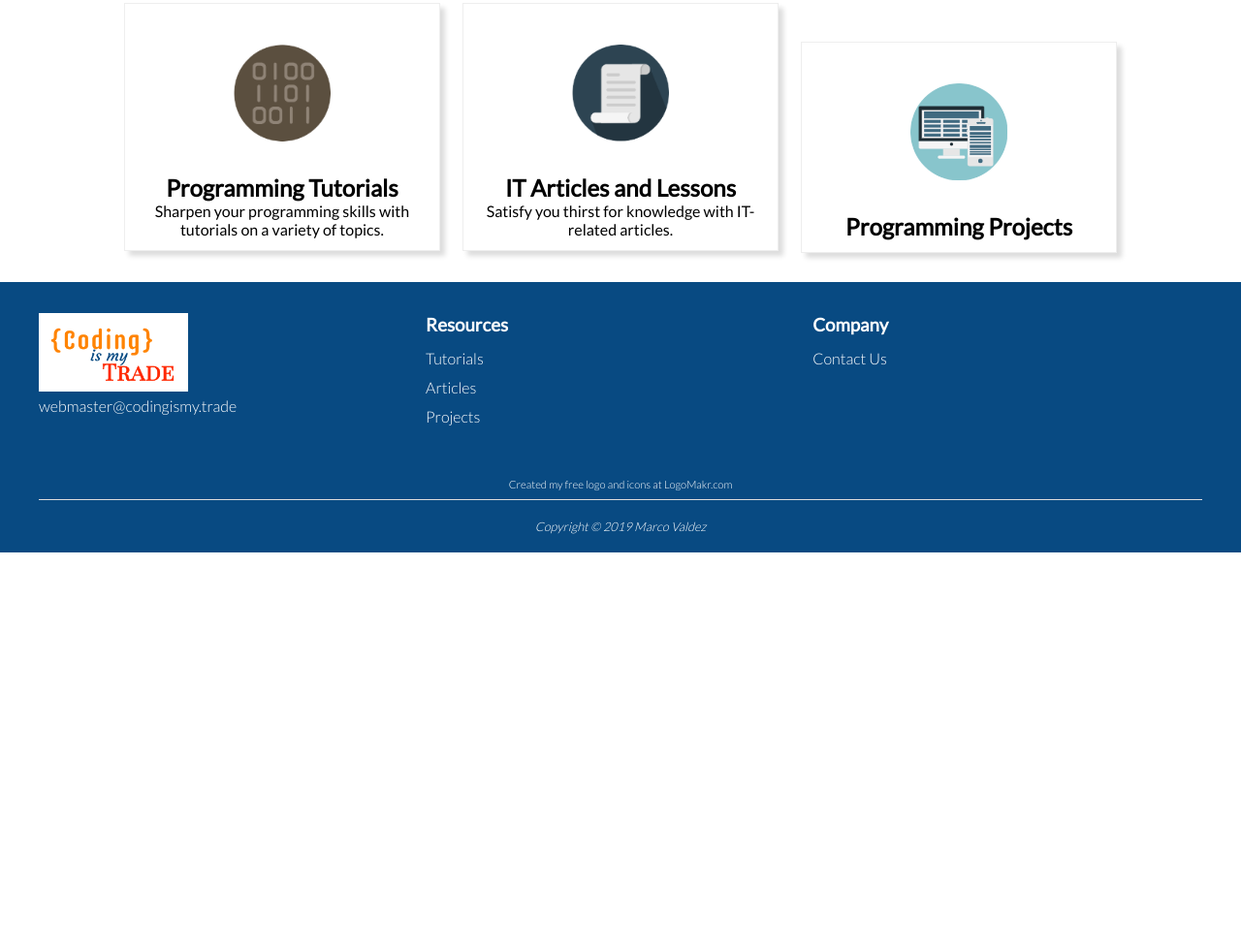
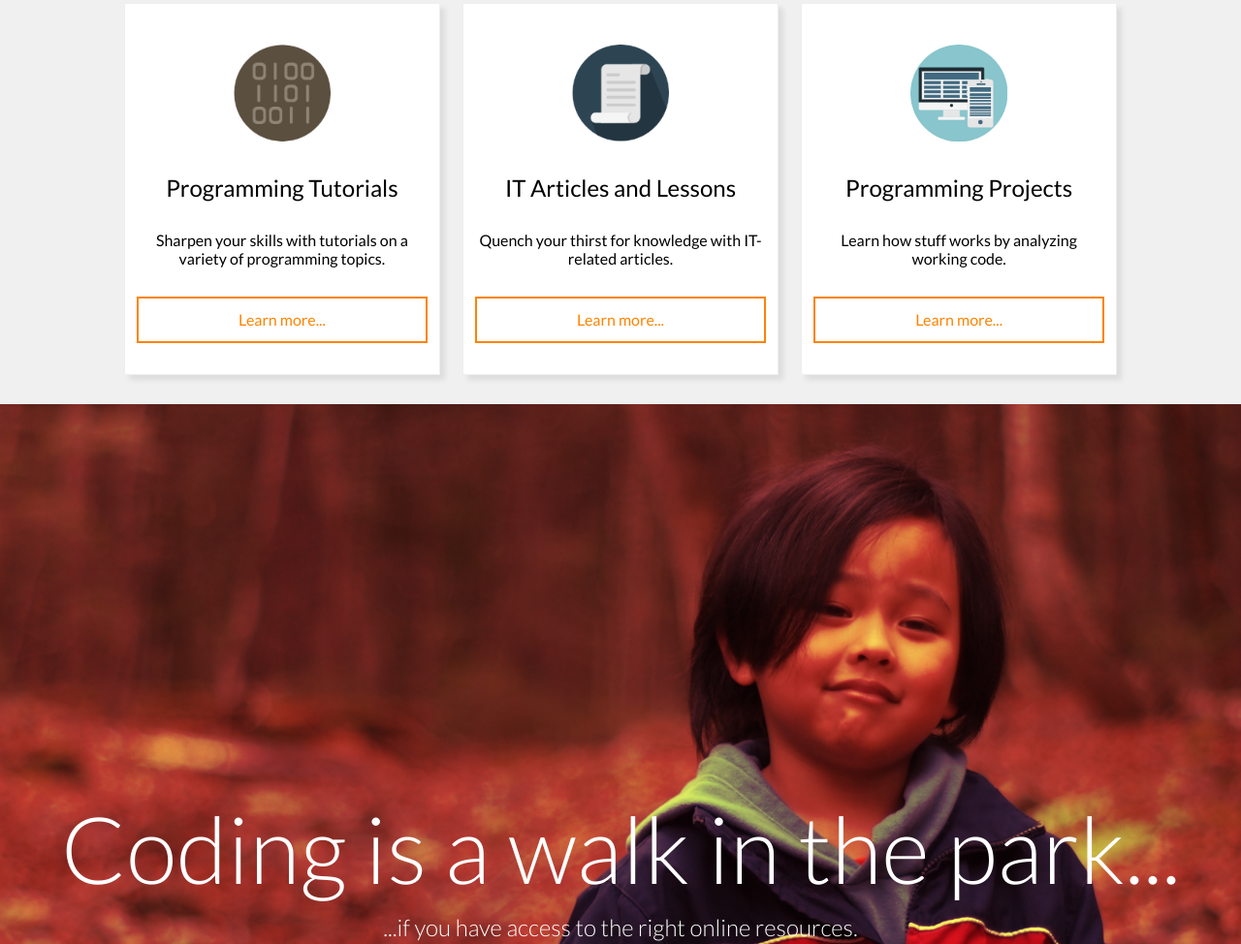
Before and after one commit to marcvaldez/codingismytrade, a plain HTML site: page index.html in a window 1280 px wide. Shown: the part 827-1801 px from the top of the page at 97% size. Before the commit the page ends 1397 px from the top, so only its background shows below. Drawn offline with Linux system fonts and the light colour scheme.

Commit message:
Added second image to homepage

```diff
--- a/index.html
+++ b/index.html
@@ -65,7 +65,7 @@ Source: http://faviconit.com/
 	<div id="bannertext">
 	<h1>Learn Programming</h1>
 	Access free programming tutorials to help you learn.
-	<div class="ctabutton"><a href="">GET STARTED</a></div>
+	<div class="ctabutton"><a href="#start">GET STARTED</a></div>
 	</div>
 </div>
 
@@ -75,19 +75,30 @@ Source: http://faviconit.com/
   <div class="bodycolumn">
     <img class="homelogo" src="images/homelogocode.png">
 	<h2>Programming Tutorials</h2>
-	<p>Sharpen your programming skills with tutorials on a variety of topics.</p>
+	<p>Sharpen your skills with tutorials on a variety of programming topics.</p>
+	<a name="start" class="button" href="tutorials/tutorials.html">Learn more...</a>
   </div>
   <div class="bodycolumn">
     <img class="homelogo" src="images/homelogoarticle.png">
 	<h2>IT Articles and Lessons</h2>
-	<p>Satisfy you thirst for knowledge with IT-related articles.</p>
+	<p>Quench your thirst for knowledge with IT-related articles.</p>
+	<a class="button" href="tutorials/tutorials.html">Learn more...</a>
   </div>
   <div class="bodycolumn">
     <img class="homelogo" src="images/homelogoproject.png">
 	<h2>Programming Projects</h2>
-	<p></p>
+	<p>Learn how stuff works by analyzing working code.</p>
+	<a class="button" href="tutorials/tutorials.html">Learn more...</a>
   </div>
 </div>
+
+<div id="banner2">
+	<div id="bannertext">
+	<h1>Coding is a walk in the park...</h1>
+	...if you have access to the right online resources.
+	</div>
+</div>
+
 
   </main>
   <footer>
@@ -96,7 +107,7 @@ Source: http://faviconit.com/
 	    <div id="footerlogocontainer">
 	      <a href="index.html"><img class="companylogo" src="images/logo.png" alt="Coding is my Trade"></a>
 		</div>
-		<span><a href="mailto:webmaster@codingismy.trade?subject=CIMT">webmaster@codingismy.trade</a></span>
+		<span><a href="mailto:info@codingismy.trade?subject=CIMT">info@codingismy.trade</a></span>
 	  </div>
 	  <div class="footercolumn">
 	  <h3>Resources</h3>
--- a/style.css
+++ b/style.css
@@ -16,6 +16,10 @@ ff2800 - red
 	margin: 0;
 	padding: 0;
 	font-family: Lato, Arial, sans-serif;
+}
+
+body {
+	background-color: #F0F0F0;
 }
 
 .wrapper {
@@ -166,9 +170,15 @@ nav li {
 	width: 25%;
 	display: inline-block;
 	text-align: center;
+	background-color: white;
 
 	border: 1px solid #EEEEEE;
 	box-shadow: 5px 5px 5px #DDDDDD;
+}
+
+.bodycolumn h2 {
+	margin-bottom: 30px;
+	font-weight: normal;
 }
 
 .homelogo {
@@ -178,6 +188,23 @@ nav li {
 	height: 100px;
 }
 
+.button {
+	margin: 30px 0 20px 0;
+	line-height: 24px;
+	border: 2px solid #ff8300;
+	color: #ff8300;
+	padding: 10px;
+	display: block;
+}
+
+#banner2 {
+	height: 800px;
+	background-image: url("images/walkinthepark.jpg");
+	background-repeat: no-repeat;
+	background-position: center center;
+	background-size: cover;
+	background-attachment: fixed;
+}
 
 /* footer */
 
```
Also changed, not shown: images/walkinthepark.jpg (added).
